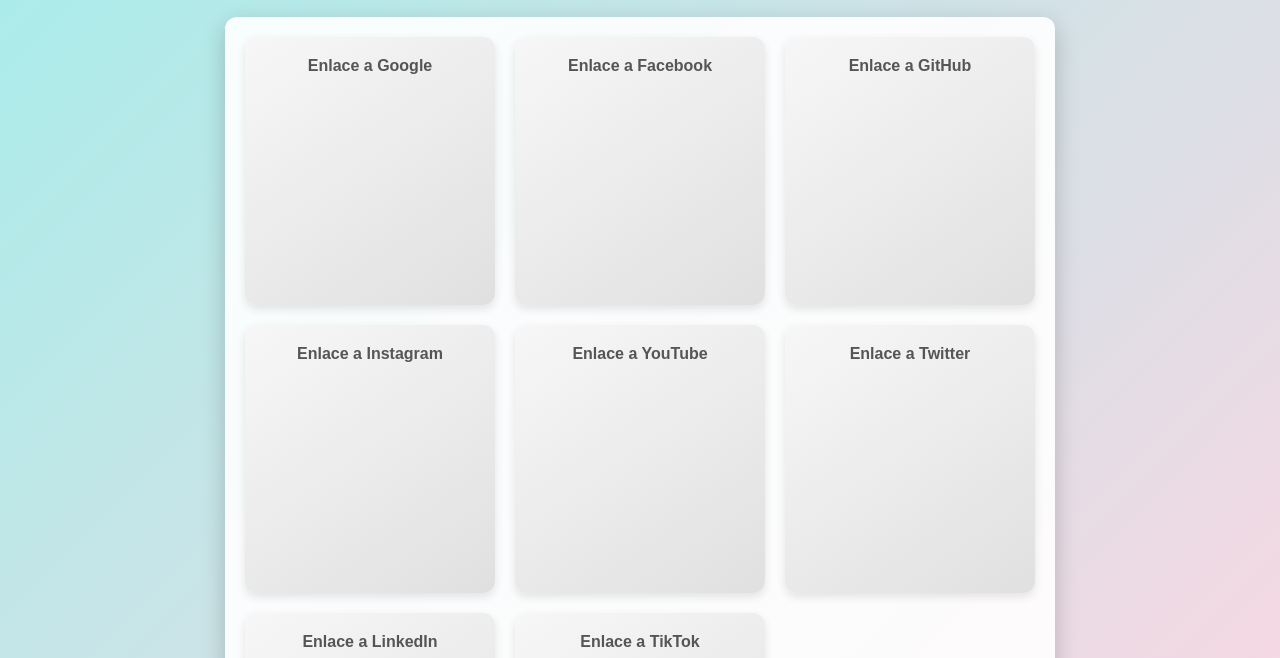
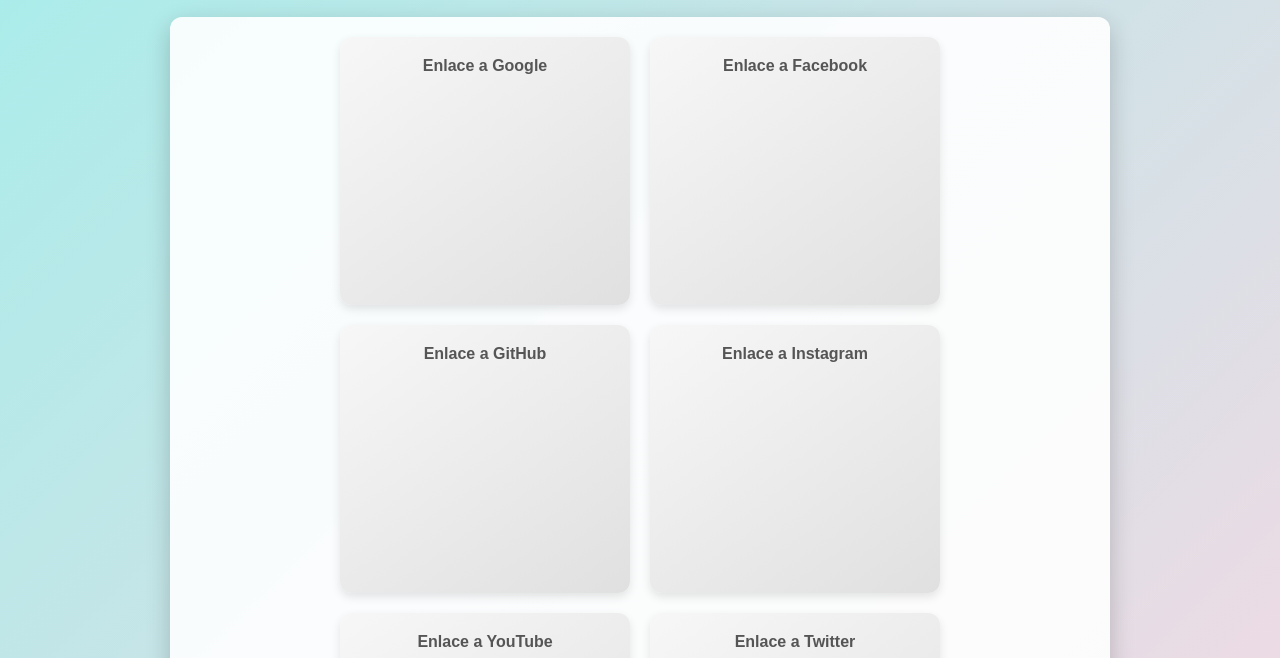
Before and after one commit to Miggy20/PASANTIAS, a plain HTML site: page index.html in a window 1280 px wide. Shown: the part 75-733 px from the top of the page. Drawn offline with Linux system fonts and the light colour scheme; a script that the page names is missing.

Commit message:
Update index.html

```diff
--- a/index.html
+++ b/index.html
@@ -24,9 +24,10 @@
         }
         /* Contenedor principal */
         .qr-container {
-            display: grid;
-            grid-template-columns: repeat(auto-fit, minmax(250px, 1fr)); /* Aumentar el tamaño mínimo */
-            gap: 20px; /* Ajusta el espacio entre las cajas */
+            display: flex;
+            flex-wrap: wrap; /* Permite que los elementos se envuelvan */
+            justify-content: center; /* Centra los elementos */
+            gap: 20px; /* Espacio entre las cajas */
             max-width: 900px;
             padding: 20px;
             background-color: rgba(255, 255, 255, 0.9);
@@ -34,18 +35,18 @@
             border-radius: 12px;
             transition: transform 0.3s;
         }
-        .qr-container:hover {
-            transform: scale(1.02);
-        }
         /* Estilo para cada caja de QR */
         .qr-box {
-            text-align: center;
+            display: flex;
+            flex-direction: column;
+            align-items: center; /* Centra el contenido dentro de la caja */
             cursor: pointer;
             background: linear-gradient(145deg, #f7f7f7, #e0e0e0);
             border-radius: 12px;
             padding: 20px; /* Ajustar padding para mayor tamaño */
             box-shadow: 0 4px 10px rgba(0, 0, 0, 0.1);
             transition: transform 0.3s, box-shadow 0.3s;
+            width: 250px; /* Ancho fijo para las cajas */
         }
         .qr-box:hover {
             transform: translateY(-5px);
@@ -197,7 +198,9 @@
         }
 
         // Llama a la función al cargar la página
-        window.onload = generarQRCodigos;
+        window.onload = function() {
+            generarQRCodigos();
+        };
     </script>
 </body>
 </html>
```
